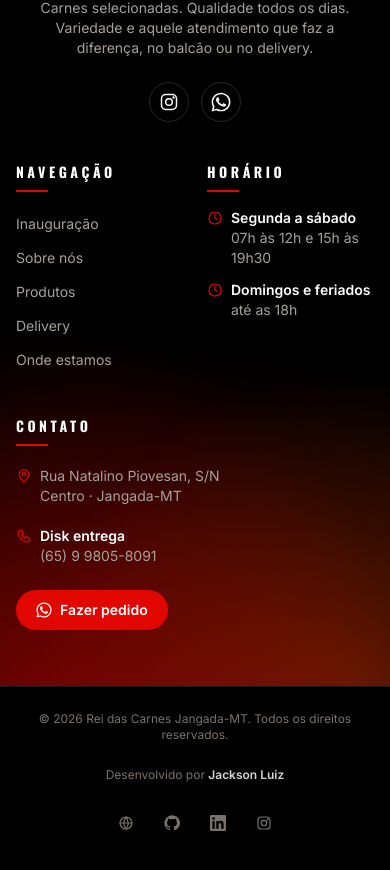
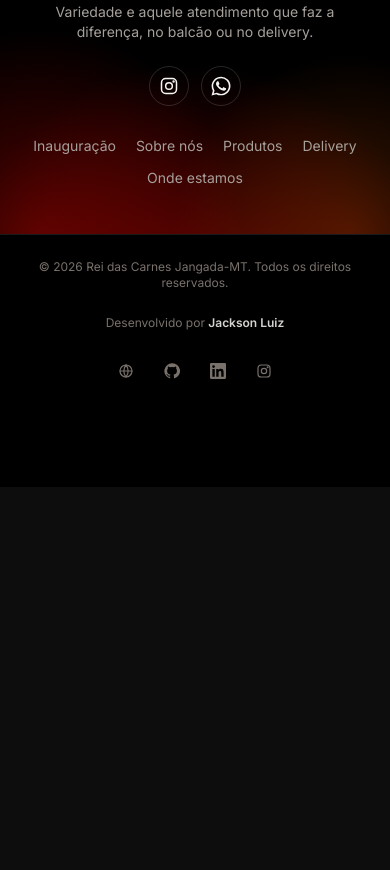
Before and after one commit to JacksonLuiz99/reidascarnesjangada, a Next.js app: page / in a window 390 px wide. Shown: the part 6414-7284 px from the top of the page. After the commit the page ends 6901 px from the top, so only its background shows below. Built offline with nearby package versions, Linux system fonts and the light colour scheme.

Commit message:
feat: rodapé enxuto no celular, sem repetir endereço e horário

```diff
--- a/src/components/footer.tsx
+++ b/src/components/footer.tsx
@@ -51,7 +51,7 @@ export function Footer() {
       <div className="h-1.5 bg-gradient-to-r from-brand-dark via-brand to-brand-dark" aria-hidden />
 
       <div className="embers">
-        <div className="mx-auto grid max-w-6xl grid-cols-2 gap-x-6 gap-y-10 px-4 py-14 lg:grid-cols-[1.4fr_1fr_1fr_1.2fr]">
+        <div className="mx-auto grid max-w-6xl grid-cols-2 gap-x-6 gap-y-6 px-4 py-10 lg:gap-y-10 lg:py-14 lg:grid-cols-[1.4fr_1fr_1fr_1.2fr]">
           {/* Marca */}
           <div className="col-span-2 flex flex-col items-center text-center sm:items-start sm:text-left lg:col-span-1">
             <div className="flex items-center gap-4">
@@ -103,9 +103,11 @@ export function Footer() {
           </div>
 
           {/* Navegação */}
-          <nav aria-label="Rodapé">
-            <ColumnTitle>Navegação</ColumnTitle>
-            <ul className="space-y-0.5 text-sm">
+          <nav aria-label="Rodapé" className="col-span-2 lg:col-span-1">
+            <div className="hidden lg:block">
+              <ColumnTitle>Navegação</ColumnTitle>
+            </div>
+            <ul className="flex flex-wrap justify-center gap-x-5 text-sm lg:block lg:space-y-0.5">
               {footerNav.map((item) => (
                 <li key={item.href}>
                   <a
@@ -119,8 +121,8 @@ export function Footer() {
             </ul>
           </nav>
 
-          {/* Horário */}
-          <div>
+          {/* Horário (só no desktop; no celular já aparece em "Onde estamos") */}
+          <div className="hidden lg:block">
             <ColumnTitle>Horário</ColumnTitle>
             {site.hours ? (
               <ul className="space-y-3 text-sm text-stone-400">
@@ -142,8 +144,8 @@ export function Footer() {
             )}
           </div>
 
-          {/* Contato */}
-          <address className="col-span-2 not-italic lg:col-span-1">
+          {/* Contato (só no desktop; no celular já aparece em "Onde estamos") */}
+          <address className="hidden not-italic lg:block">
             <ColumnTitle>Contato</ColumnTitle>
             <ul className="space-y-3 text-sm text-stone-400">
               <li>
```
